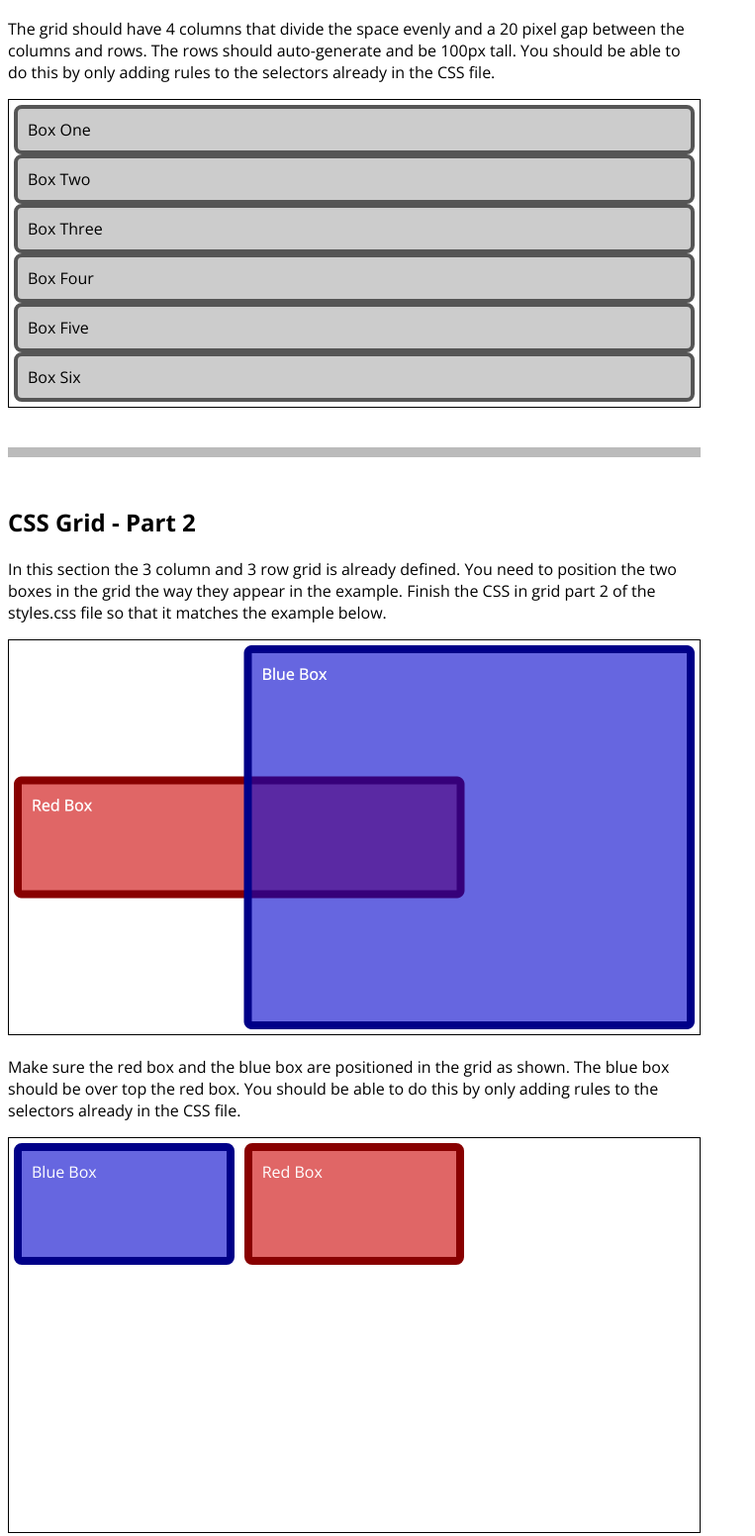
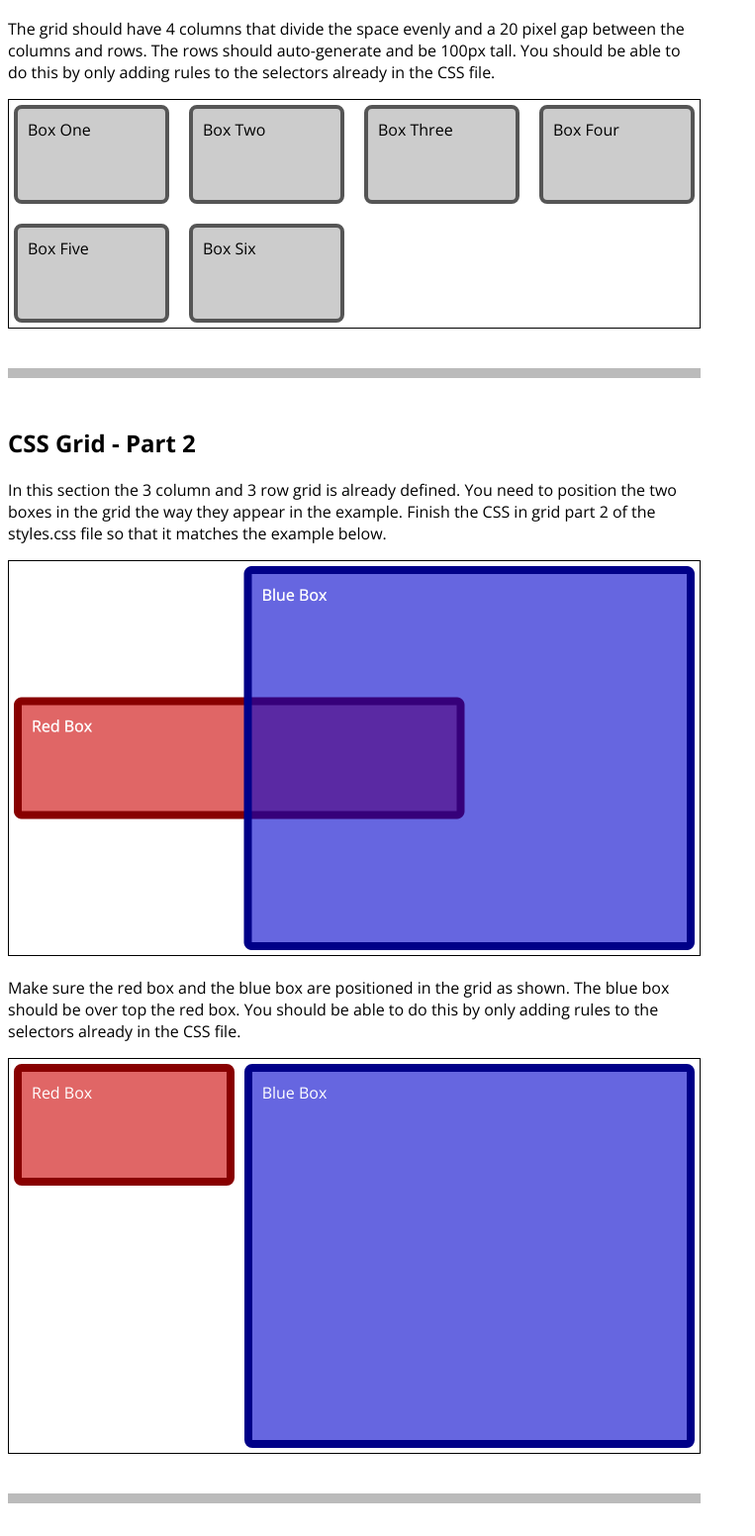
Before and after one commit to hjaiswal99/ITMD541-Lab2, a plain HTML site: page index.html in a window 1280 px wide. Shown: the part 2965-4517 px from the top of the page at 99% size, without its empty margins (0-763 px from the left). Drawn offline with nearby package versions, Linux system fonts and the light colour scheme.

Commit message:
Update styles.css

```diff
--- a/styles.css
+++ b/styles.css
@@ -64,7 +64,10 @@
 /* Grid Part 1 */
 
 #grid-section1 .grid {
-
+	display: grid;
+	grid-template-columns: repeat(4, 1fr);
+	grid-template-rows: 100px 100px;
+	grid-gap: 20px;
 }
 
 /* end Grid Part 1 */
@@ -73,7 +76,9 @@
 /* Grid Part 2 */
 
 #grid-section2 .gridboxblue {
-
+	grid-column: 2/4;
+	grid-row: 1/4;
+	order: 1;
 }
 
 #grid-section2 .gridboxred {
```
